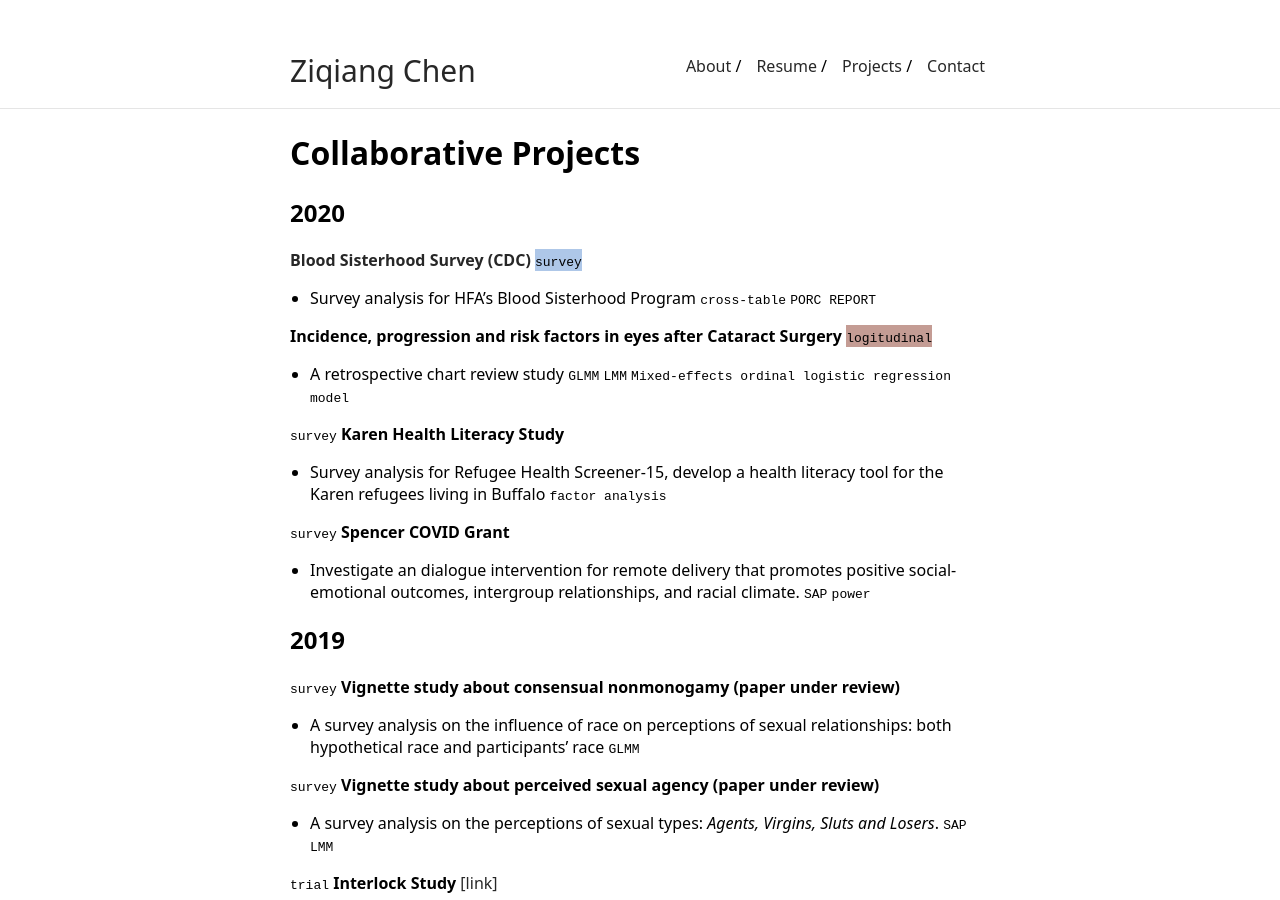
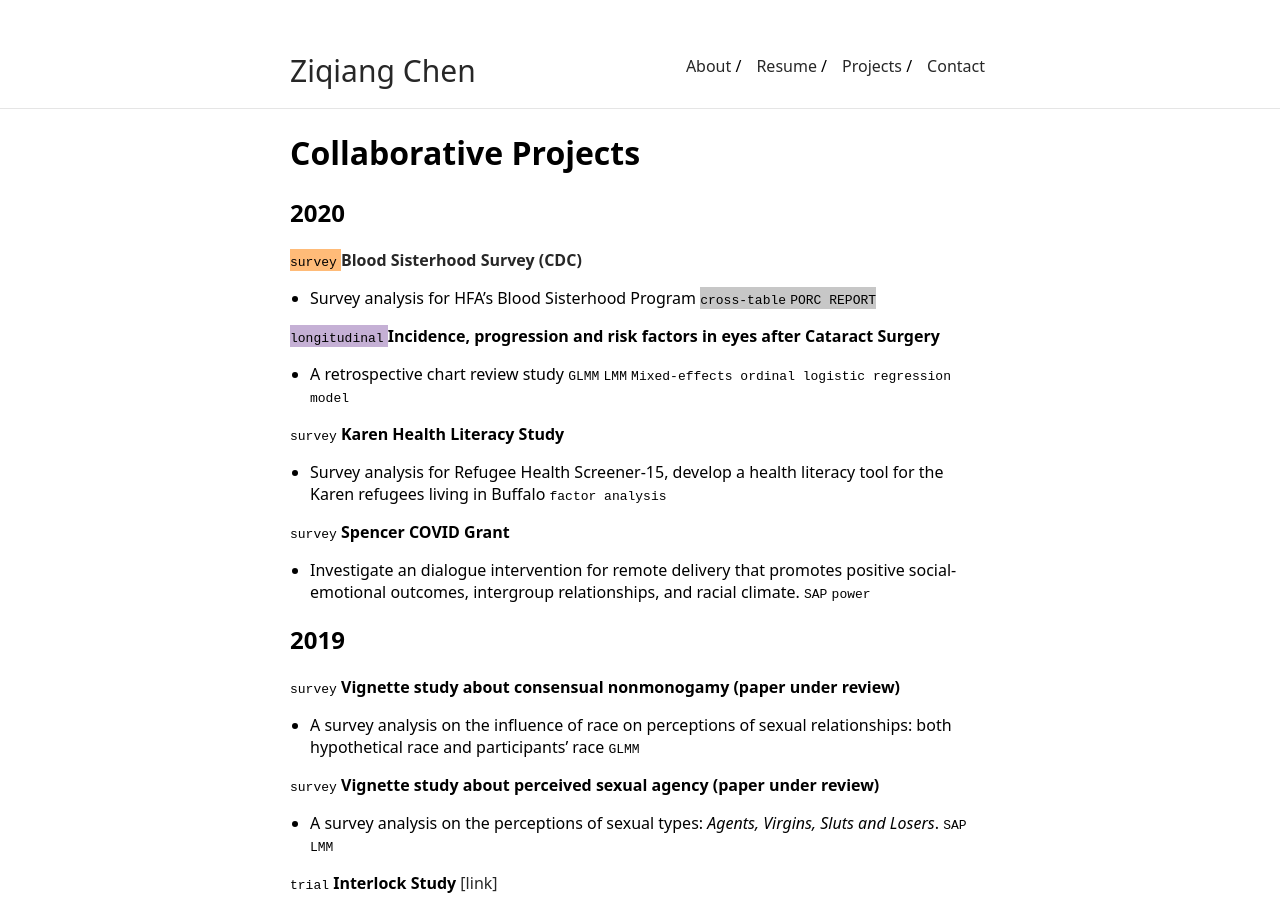
Before and after one commit to ziqiangc/ziqiangc.github.io, a Jekyll site: the page built from projects.md, in a window 1280 px wide and 900 px high. Built offline with Jekyll 4.4.1, drawn with Linux system fonts in a browser that asks for light colours; our own code applies the rules of GitHub Pages for plain Markdown files.

Commit message:
Update projects.md

```diff
--- a/projects.md
+++ b/projects.md
@@ -1,9 +1,9 @@
 # Collaborative Projects
 ## 2020
-[**Blood Sisterhood Survey (CDC)**](https://www.hemophiliafed.org/our-role-and-programs/assisting-and-advocating/blood-sisterhood/) <span style="background-color: #aec7e8"> `survey` </span>
-- Survey analysis for HFA’s Blood Sisterhood Program `cross-table` `PORC REPORT`
+<span style="background-color: #ffbb78"> `survey` </span> [**Blood Sisterhood Survey (CDC)**](https://www.hemophiliafed.org/our-role-and-programs/assisting-and-advocating/blood-sisterhood/)
+- Survey analysis for HFA’s Blood Sisterhood Program <span style="background-color: #c7c7c7"> `cross-table` `PORC REPORT` </span>
 
-**Incidence, progression and risk factors in eyes after Cataract Surgery** <span style="background-color: #c49c94"> `logitudinal` </span>
+<span style="background-color: #c5b0d5"> `longitudinal` </span> **Incidence, progression and risk factors in eyes after Cataract Surgery**
 - A retrospective chart review study `GLMM` `LMM` `Mixed-effects ordinal logistic regression model`
 
 `survey` **Karen Health Literacy Study**
```
